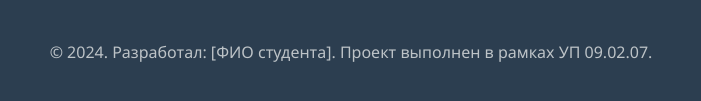
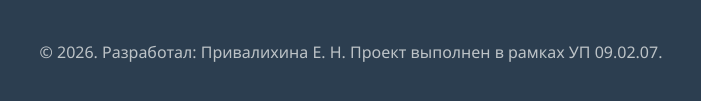
Before and after one commit to Ridzio/page1, a plain HTML site: page index.html in a window 1280 px wide. Shown: the part 927-1028 px from the top of the page, 289-990 px from the left. Drawn offline with Linux system fonts and the light colour scheme.

Commit message:
Update index.html

```diff
--- a/index.html
+++ b/index.html
@@ -53,7 +53,7 @@
 </main>
 
 <footer>
-    <p>&copy; 2024. Разработал: [ФИО студента]. Проект выполнен в рамках УП 09.02.07.</p>
+    <p>&copy; 2026. Разработал: Привалихина Е. Н. Проект выполнен в рамках УП 09.02.07.</p>
 </footer>
 
 </body>
```
